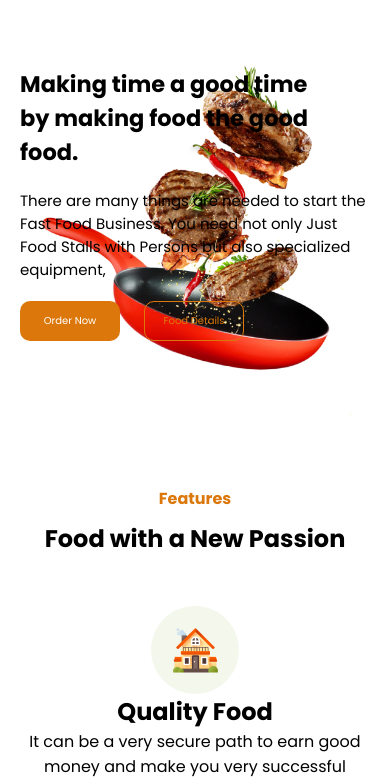
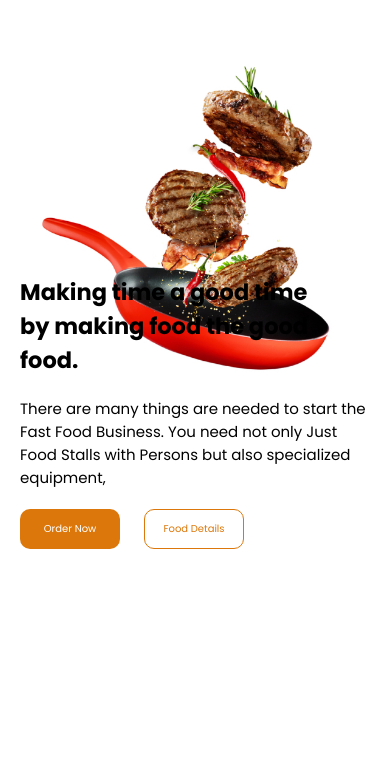
Before and after one commit to coco-lider/food-network, a plain HTML site: page index.html in a window 390 px wide. Shown: the part 73-852 px from the top of the page. Drawn offline with nearby package versions, Linux system fonts and the light colour scheme.

Commit message:
first commit

```diff
--- a/styles/layout/_home.scss
+++ b/styles/layout/_home.scss
@@ -2,6 +2,10 @@
   width: 100%;
   height: 100%;
   padding: 40px 0;
+
+  @media (max-width: 1030px) {
+    height: 100vh;
+  }
 }
 
 .hero{
```
Also changed, not shown: styles/main.css, 1 other file.
